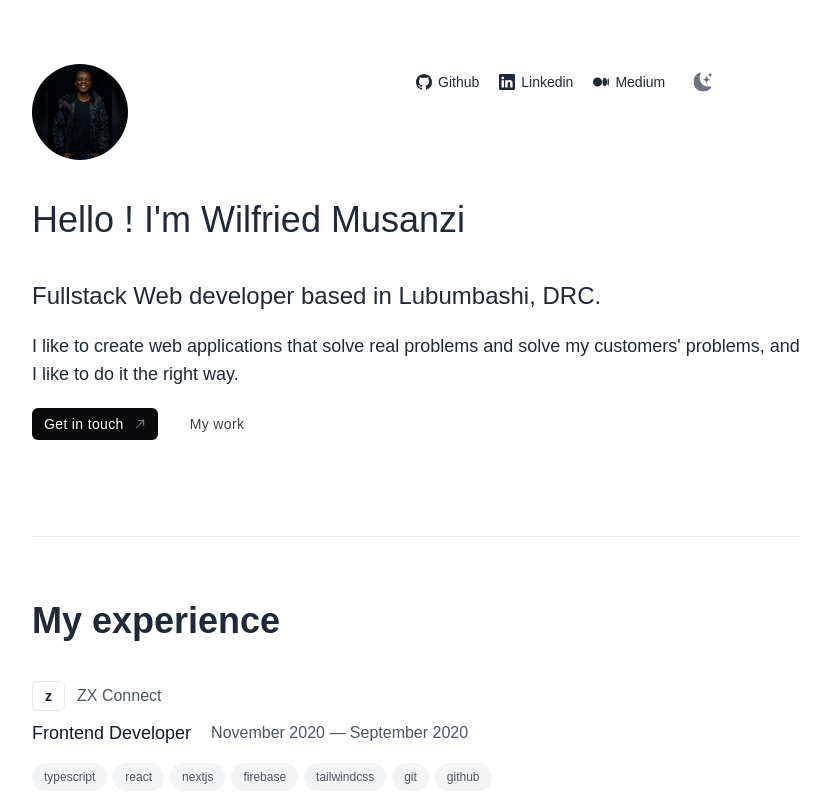
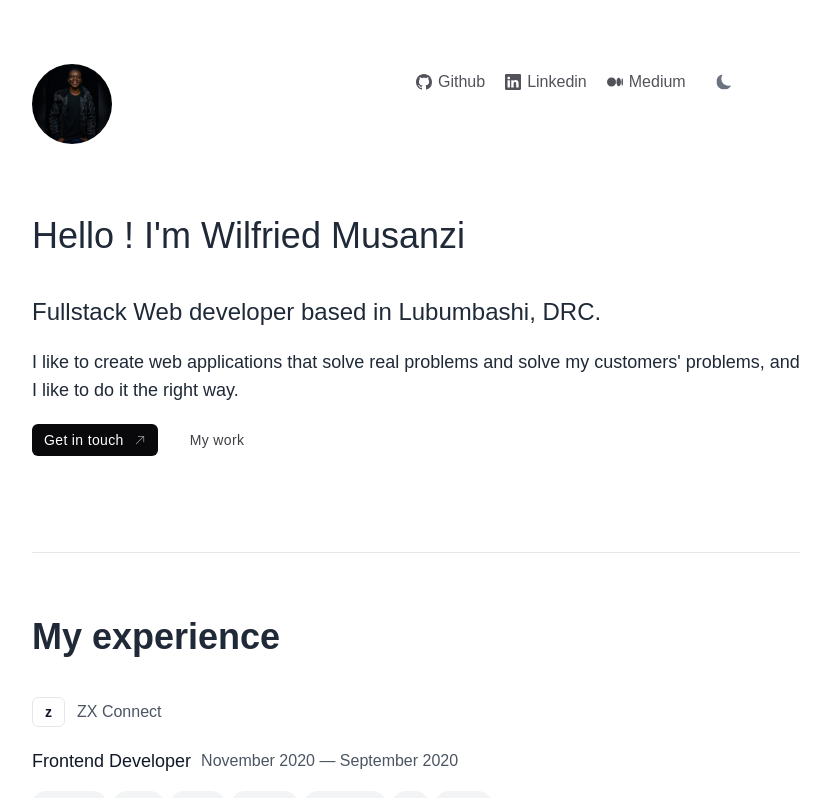
Before and after one commit to musanzi/musanzi.me, an Angular app: page / in a window 1280 px wide. Shown: the top 798 px of the page, without its empty margins (224-1055 px from the left). Built offline with nearby package versions, Linux system fonts and the light colour scheme.

Commit message:
style: fix dark colors

```diff
--- a/src/app/pages/home/components/experience/experience.component.html
+++ b/src/app/pages/home/components/experience/experience.component.html
@@ -1,17 +1,17 @@
 <section class="pb-10 pt-16 border-b dark:border-zinc-600">
   <h3 class="font-semibold text-4xl mb-10">My experience</h3>
   @for (experience of experiences; track $index) {
-  <div class="flex items-center gap-4 mb-8">
+  <div class="flex items-center gap-4 mb-10">
     <div class="flex flex-col gap-2">
-      <div class="flex items-center gap-3">
+      <div class="flex items-center gap-3 mb-3">
         <p
           class="text-gray-900 dark:text-white font-extrabold text-center px-3 py-1 border dark:border-zinc-600 text-sm rounded-md">
           {{ experience.company[0].toLocaleLowerCase() }}
         </p>
         <p class="text-gray-600 dark:text-gray-100">{{ experience.company }}</p>
       </div>
-      <div class="flex items-center gap-5">
-        <h4 class="text-gray-900 text-lg dark:text-white">{{ experience.position }}</h4>
+      <div class="flex flex-col md:flex-row md:items-center items-start gap-2.5">
+        <h4 class="text-gray-900 text-lg dark:text-white font-medium">{{ experience.position }}</h4>
         <p class="text-gray-600 dark:text-gray-100">
           {{ experience.duration.from }} &mdash; {{ experience.duration.to }}
         </p>
--- a/src/app/pages/home/components/hero/hero.component.html
+++ b/src/app/pages/home/components/hero/hero.component.html
@@ -1,79 +1,49 @@
 <section class="pt-16 pb-24 border-b dark:border-zinc-600">
-  <div class="mb-4 grid grid-cols-2 items-center md:items-start">
-    <div class="relative h-24 w-24 mb-6 overflow-hidden">
+  <div class="mb-12 grid grid-cols-1 md:grid-cols-2 items-center md:items-start">
+    <div class="relative h-20 w-20 mb-6 overflow-hidden">
       <img class="mb-3 object-cover rounded-full object-center" ngSrc="/images/wm.jpeg" alt="Wilfried image" fill />
     </div>
-    <ul class="flex flex-col gap-2.5 text-sm md:flex-row md:gap-5">
-      <a href="" class="flex items-center gap-1.5">
+    <div class="flex items-center gap-5">
+      <ul class="flex items-center gap-4 md:gap-5">
+        <a
+          href=""
+          class="flex items-center gap-1.5 text-zinc-600 dark:text-zinc-300 dark:hover:text-white hover:text-zinc-900 transition-colors duration-150">
           <svg
             xmlns="http://www.w3.org/2000/svg"
-          width="16"
-          height="16"
-          fill="currentColor"
-          class="bi bi-github"
+            class="bi bi-github fill-current h-5 w-5 md:h-4 md:w-4"
             viewBox="0 0 16 16">
             <path
               d="M8 0C3.58 0 0 3.58 0 8c0 3.54 2.29 6.53 5.47 7.59.4.07.55-.17.55-.38 0-.19-.01-.82-.01-1.49-2.01.37-2.53-.49-2.69-.94-.09-.23-.48-.94-.82-1.13-.28-.15-.68-.52-.01-.53.63-.01 1.08.58 1.23.82.72 1.21 1.87.87 2.33.66.07-.52.28-.87.51-1.07-1.78-.2-3.64-.89-3.64-3.95 0-.87.31-1.59.82-2.15-.08-.2-.36-1.02.08-2.12 0 0 .67-.21 2.2.82.64-.18 1.32-.27 2-.27s1.36.09 2 .27c1.53-1.04 2.2-.82 2.2-.82.44 1.1.16 1.92.08 2.12.51.56.82 1.27.82 2.15 0 3.07-1.87 3.75-3.65 3.95.29.25.54.73.54 1.48 0 1.07-.01 1.93-.01 2.2 0 .21.15.46.55.38A8.01 8.01 0 0 0 16 8c0-4.42-3.58-8-8-8" />
           </svg>
           Github
         </a>
-      <a href="" class="flex items-center gap-1.5">
+        <a
+          href=""
+          class="flex items-center gap-1.5 text-zinc-600 dark:text-zinc-300 dark:hover:text-white hover:text-zinc-900 transition-colors duration-150">
           <svg
             xmlns="http://www.w3.org/2000/svg"
-          width="16"
-          height="16"
-          fill="currentColor"
-          class="bi bi-linkedin"
+            class="bi bi-linkedin fill-current h-5 w-5 md:h-4 md:w-4"
             viewBox="0 0 16 16">
             <path
               d="M0 1.146C0 .513.526 0 1.175 0h13.65C15.474 0 16 .513 16 1.146v13.708c0 .633-.526 1.146-1.175 1.146H1.175C.526 16 0 15.487 0 14.854zm4.943 12.248V6.169H2.542v7.225zm-1.2-8.212c.837 0 1.358-.554 1.358-1.248-.015-.709-.52-1.248-1.342-1.248S2.4 3.226 2.4 3.934c0 .694.521 1.248 1.327 1.248zm4.908 8.212V9.359c0-.216.016-.432.08-.586.173-.431.568-.878 1.232-.878.869 0 1.216.662 1.216 1.634v3.865h2.401V9.25c0-2.22-1.184-3.252-2.764-3.252-1.274 0-1.845.7-2.165 1.193v.025h-.016l.016-.025V6.169h-2.4c.03.678 0 7.225 0 7.225z" />
           </svg>
           Linkedin
         </a>
-      <a href="" class="flex items-center gap-1.5">
+        <a
+          href=""
+          class="flex items-center gap-1.5 text-zinc-600 dark:text-zinc-300 dark:hover:text-white hover:text-zinc-900 transition-colors duration-150">
           <svg
             xmlns="http://www.w3.org/2000/svg"
-          width="16"
-          height="16"
-          fill="currentColor"
-          class="bi bi-medium"
+            class="bi bi-medium fill-current h-5 w-5 md:h-4 md:w-4"
             viewBox="0 0 16 16">
             <path
               d="M9.025 8c0 2.485-2.02 4.5-4.513 4.5A4.506 4.506 0 0 1 0 8c0-2.486 2.02-4.5 4.512-4.5A4.506 4.506 0 0 1 9.025 8m4.95 0c0 2.34-1.01 4.236-2.256 4.236S9.463 10.339 9.463 8c0-2.34 1.01-4.236 2.256-4.236S13.975 5.661 13.975 8M16 8c0 2.096-.355 3.795-.794 3.795-.438 0-.793-1.7-.793-3.795 0-2.096.355-3.795.794-3.795.438 0 .793 1.699.793 3.795" />
           </svg>
           Medium
         </a>
-
-      <div>
-        <button
-          (click)="switchTheme()"
-          class="switcher group relative flex h-9 w-9 rounded-full transition duration-500 hover:bg-gray-950/5 dark:hover:bg-white/10">
-          @if (isDark()) {
-          <svg
-            aria-hidden="true"
-            class="transition absolute inset-0 m-auto h-5 w-5 rotate-0 scale-0 fill-white/70 opacity-0 duration-500 group-hover:opacity-100 dark:order-1 dark:rotate-180 dark:scale-100 dark:opacity-100 dark:group-hover:fill-yellow-400"
-            xmlns="http://www.w3.org/2000/svg"
-            fill="currentColor"
-            viewBox="0 0 16 16">
-            <path
-              d="M12 8a4 4 0 1 1-8 0 4 4 0 0 1 8 0zM8 0a.5.5 0 0 1 .5.5v2a.5.5 0 0 1-1 0v-2A.5.5 0 0 1 8 0zm0 13a.5.5 0 0 1 .5.5v2a.5.5 0 0 1-1 0v-2A.5.5 0 0 1 8 13zm8-5a.5.5 0 0 1-.5.5h-2a.5.5 0 0 1 0-1h2a.5.5 0 0 1 .5.5zM3 8a.5.5 0 0 1-.5.5h-2a.5.5 0 0 1 0-1h2A.5.5 0 0 1 3 8zm10.657-5.657a.5.5 0 0 1 0 .707l-1.414 1.415a.5.5 0 1 1-.707-.708l1.414-1.414a.5.5 0 0 1 .707 0zm-9.193 9.193a.5.5 0 0 1 0 .707L3.05 13.657a.5.5 0 0 1-.707-.707l1.414-1.414a.5.5 0 0 1 .707 0zm9.193 2.121a.5.5 0 0 1-.707 0l-1.414-1.414a.5.5 0 0 1 .707-.707l1.414 1.414a.5.5 0 0 1 0 .707zM4.464 4.465a.5.5 0 0 1-.707 0L2.343 3.05a.5.5 0 1 1 .707-.707l1.414 1.414a.5.5 0 0 1 0 .708z"></path>
-          </svg>
-          }@else {
-          <svg
-            aria-hidden="true"
-            class="transition absolute inset-0 m-auto h-5 w-5 rotate-0 scale-95 fill-gray-500 duration-500 group-hover:fill-blue-950 dark:-rotate-180 dark:scale-0 dark:opacity-0 dark:group-hover:fill-white"
-            xmlns="http://www.w3.org/2000/svg"
-            fill="currentColor"
-            viewBox="0 0 16 16">
-            <path
-              d="M6 .278a.768.768 0 0 1 .08.858 7.208 7.208 0 0 0-.878 3.46c0 4.021 3.278 7.277 7.318 7.277.527 0 1.04-.055 1.533-.16a.787.787 0 0 1 .81.316.733.733 0 0 1-.031.893A8.349 8.349 0 0 1 8.344 16C3.734 16 0 12.286 0 7.71 0 4.266 2.114 1.312 5.124.06A.752.752 0 0 1 6 .278z"></path>
-            <path
-              d="M10.794 3.148a.217.217 0 0 1 .412 0l.387 1.162c.173.518.579.924 1.097 1.097l1.162.387a.217.217 0 0 1 0 .412l-1.162.387a1.734 1.734 0 0 0-1.097 1.097l-.387 1.162a.217.217 0 0 1-.412 0l-.387-1.162A1.734 1.734 0 0 0 9.31 6.593l-1.162-.387a.217.217 0 0 1 0-.412l1.162-.387a1.734 1.734 0 0 0 1.097-1.097l.387-1.162zM13.863.099a.145.145 0 0 1 .274 0l.258.774c.115.346.386.617.732.732l.774.258a.145.145 0 0 1 0 .274l-.774.258a1.156 1.156 0 0 0-.732.732l-.258.774a.145.145 0 0 1-.274 0l-.258-.774a1.156 1.156 0 0 0-.732-.732l-.774-.258a.145.145 0 0 1 0-.274l.774-.258c.346-.115.617-.386.732-.732L13.863.1z"></path>
-          </svg>
-          }
-        </button>
+      </ul>
+      <app-switcher />
     </div>
-    </ul>
   </div>
 
   <div class="flex flex-col gap-2">
--- a/src/app/pages/home/components/hero/hero.component.ts
+++ b/src/app/pages/home/components/hero/hero.component.ts
@@ -1,33 +1,11 @@
-import { DOCUMENT, NgOptimizedImage } from '@angular/common';
-import { Component, Inject, signal, WritableSignal } from '@angular/core';
+import { NgOptimizedImage } from '@angular/common';
+import { Component } from '@angular/core';
+import { SwitcherComponent } from '../../../../shared/components/switcher/switcher.component';
 
 @Component({
   selector: 'app-hero',
   standalone: true,
-  imports: [NgOptimizedImage],
+  imports: [NgOptimizedImage, SwitcherComponent],
   templateUrl: './hero.component.html'
 })
-export class HeroComponent {
-  storedTheme = window.localStorage.getItem('isDark');
-  isDark: WritableSignal<boolean> = this.storedTheme
-    ? signal(this.storedTheme === 'true')
-    : signal(window.matchMedia('(prefers-color-scheme: dark)').matches);
-
-  constructor(
-    @Inject(DOCUMENT)
-    private document: Document
-  ) {
-    this.updateTheme();
-  }
-
-  switchTheme(): void {
-    this.isDark.update((isDark) => !isDark);
-    window.localStorage.setItem('isDark', this.isDark().toString());
-    this.updateTheme();
-  }
-
-  private updateTheme(): void {
-    if (this.isDark()) this.document.body.classList.add('dark');
-    else this.document.body.classList.remove('dark');
-  }
-}
+export class HeroComponent {}
--- /dev/null
+++ b/src/app/shared/components/switcher/switcher.component.html
@@ -0,0 +1,25 @@
+<button
+  (click)="switchTheme()"
+  class="switcher group relative flex h-9 w-9 rounded-full transition duration-500 hover:bg-gray-950/5 dark:hover:bg-white/10">
+  @if (isDark()) {
+  <svg
+    xmlns="http://www.w3.org/2000/svg"
+    class="bi bi-sun-fill transition absolute inset-0 m-auto h-5 w-5 md:h-4 md:w-4 rotate-0 scale-0 fill-white/70 opacity-0 duration-500 group-hover:opacity-100 dark:order-1 dark:rotate-180 dark:scale-100 dark:opacity-100 dark:group-hover:fill-yellow-400"
+    viewBox="0 0 16 16">
+    <path
+      d="M8 12a4 4 0 1 0 0-8 4 4 0 0 0 0 8M8 0a.5.5 0 0 1 .5.5v2a.5.5 0 0 1-1 0v-2A.5.5 0 0 1 8 0m0 13a.5.5 0 0 1 .5.5v2a.5.5 0 0 1-1 0v-2A.5.5 0 0 1 8 13m8-5a.5.5 0 0 1-.5.5h-2a.5.5 0 0 1 0-1h2a.5.5 0 0 1 .5.5M3 8a.5.5 0 0 1-.5.5h-2a.5.5 0 0 1 0-1h2A.5.5 0 0 1 3 8m10.657-5.657a.5.5 0 0 1 0 .707l-1.414 1.415a.5.5 0 1 1-.707-.708l1.414-1.414a.5.5 0 0 1 .707 0m-9.193 9.193a.5.5 0 0 1 0 .707L3.05 13.657a.5.5 0 0 1-.707-.707l1.414-1.414a.5.5 0 0 1 .707 0m9.193 2.121a.5.5 0 0 1-.707 0l-1.414-1.414a.5.5 0 0 1 .707-.707l1.414 1.414a.5.5 0 0 1 0 .707M4.464 4.465a.5.5 0 0 1-.707 0L2.343 3.05a.5.5 0 1 1 .707-.707l1.414 1.414a.5.5 0 0 1 0 .708" />
+  </svg>
+
+  }@else {
+  <svg
+    xmlns="http://www.w3.org/2000/svg"
+    width="16"
+    height="16"
+    fill="currentColor"
+    class="bi bi-moon-fill transition absolute inset-0 m-auto h-5 w-5 md:h-4 md:w-4 rotate-0 scale-95 fill-gray-500 duration-500 group-hover:fill-blue-950 dark:-rotate-180 dark:scale-0 dark:opacity-0 dark:group-hover:fill-white"
+    viewBox="0 0 16 16">
+    <path
+      d="M6 .278a.77.77 0 0 1 .08.858 7.2 7.2 0 0 0-.878 3.46c0 4.021 3.278 7.277 7.318 7.277q.792-.001 1.533-.16a.79.79 0 0 1 .81.316.73.73 0 0 1-.031.893A8.35 8.35 0 0 1 8.344 16C3.734 16 0 12.286 0 7.71 0 4.266 2.114 1.312 5.124.06A.75.75 0 0 1 6 .278" />
+  </svg>
+  }
+</button>
--- /dev/null
+++ b/src/app/shared/components/switcher/switcher.component.ts
@@ -0,0 +1,30 @@
+import { DOCUMENT } from '@angular/common';
+import { Component, Inject, signal, WritableSignal } from '@angular/core';
+
+@Component({
+  selector: 'app-switcher',
+  standalone: true,
+  imports: [],
+  templateUrl: './switcher.component.html'
+})
+export class SwitcherComponent {
+  storedTheme = window.localStorage.getItem('isDark');
+  isDark: WritableSignal<boolean> = this.storedTheme
+    ? signal(this.storedTheme === 'true')
+    : signal(window.matchMedia('(prefers-color-scheme: dark)').matches);
+
+  constructor(@Inject(DOCUMENT) private document: Document) {
+    this.updateTheme();
+  }
+
+  switchTheme(): void {
+    this.isDark.update((isDark) => !isDark);
+    window.localStorage.setItem('isDark', this.isDark().toString());
+    this.updateTheme();
+  }
+
+  private updateTheme(): void {
+    if (this.isDark()) this.document.body.classList.add('dark');
+    else this.document.body.classList.remove('dark');
+  }
+}
```
Lines whose indentation alone changed are shown as unchanged.
